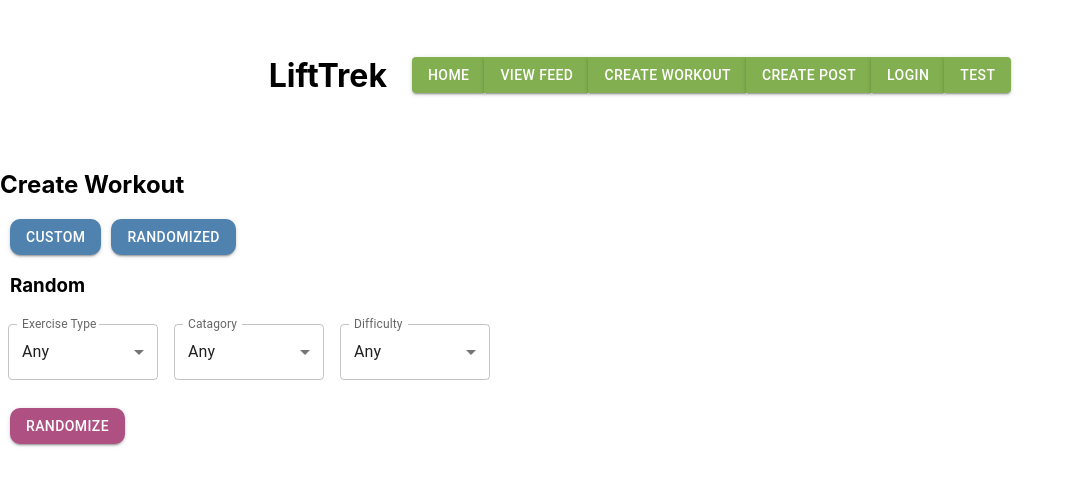
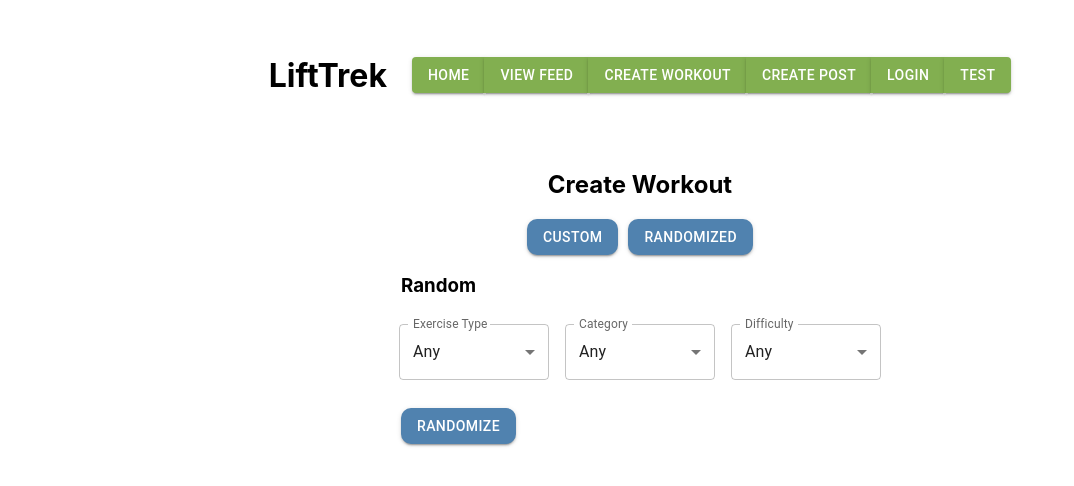
Before and after one commit to andrewcapro/CS554_Final_Project, a React (Create React App) app in the folder lifttrek/: page /createworkout in a window 1280 px wide. Both pictures are taken after a click on the button "RANDOMIZED". Shown: the top 486 px of the page, without its empty margins (0-1074 px from the left). Built offline with nearby package versions, Linux system fonts and the light colour scheme.

Commit message:
change some css to workout creation

```diff
--- a/lifttrek/src/App.css
+++ b/lifttrek/src/App.css
@@ -49,3 +49,9 @@ a:focus { text-decoration: none; color:teal; }
 #navButton {
   background-color: #82AF50;
 }
+
+.createWrapper {
+  display: flex;
+  justify-content: center;
+  align-items: center;
+}
--- a/lifttrek/src/components/CreateWorkout.js
+++ b/lifttrek/src/components/CreateWorkout.js
@@ -9,12 +9,14 @@ function CreateWorkout() {
 
     return (
         <div>
-            <div>
+            <div style={{ display: 'flex', flexDirection: 'column', alignItems: 'center' }} className='createWrapper'>
                 <h2>Create Workout</h2>
-                <Button style={{ marginLeft: '10px' }} onClick={() => {setType('custom')}} variant='contained' id='blueButton'>Custom</Button>
-                <Button style={{ marginLeft: '10px' }} onClick={() => {setType('random')}} variant='contained' id='blueButton'>Randomized</Button>
+                <div style={{ display: 'flex', justifyContent: 'center' }}>
+                    <Button onClick={() => {setType('custom')}} variant='contained' id='blueButton'>Custom</Button>
+                    <Button style={{ marginLeft: '10px' }} onClick={() => {setType('random')}} variant='contained' id='blueButton'>Randomized</Button>
+                </div>
             </div>
-            <div>
+            <div className='createWrapper'>
                 {type === 'custom'
                 ?   <Custom />
                 :   <></>
--- a/lifttrek/src/components/workoutforms/Random.js
+++ b/lifttrek/src/components/workoutforms/Random.js
@@ -1,57 +1,90 @@
-import React from 'react'
-import { FormControl, MenuItem, InputLabel, Select, Button } from '@mui/material'
+import React, { useState } from 'react';
+import {
+  FormControl,
+  MenuItem,
+  InputLabel,
+  Select,
+  Button
+} from '@mui/material';
 
 function Random() {
+  const [selectedOptions, setSelectedOptions] = useState({
+    exerciseType: 'any',
+    category: 'any',
+    difficulty: 'any'
+  });
+
+  const handleChange = (event) => {
+    setSelectedOptions({
+      ...selectedOptions,
+      [event.target.name]: event.target.value
+    });
+  };
+
+  const handleRandomize = () => {
+    console.log(selectedOptions); // or do whatever you need to do with the selected options
+  };
+
   return (
     <div>
-      <h3 style={{marginLeft: '10px'}}>Random</h3>
+      <h3 style={{ marginLeft: '10px' }}>Random</h3>
       <FormControl sx={{ m: 1, minWidth: 150 }}>
-        <InputLabel id="demo-simple-select-label">Exercise Type</InputLabel>
+        <InputLabel id="exerciseType-label">Exercise Type</InputLabel>
         <Select
-          value='any'
-          label="exerciseType"
-          // onChange={handleChange}
+          name="exerciseType"
+          value={selectedOptions.exerciseType}
+          label="exerciseType" id="exerciseType-select"
+          onChange={handleChange}
         >
-          <MenuItem value='any'>Any</MenuItem>
-          <MenuItem value='powerlifting'>Powerlifting</MenuItem>
-          <MenuItem value='strength'>Strength</MenuItem>
-          <MenuItem value='olyimpic_weightlifting'>Olyimpic Weightlifting</MenuItem>
-          <MenuItem value='strongmna'>Strongman</MenuItem>
+          <MenuItem value="any">Any</MenuItem>
+          <MenuItem value="powerlifting">Powerlifting</MenuItem>
+          <MenuItem value="strength">Strength</MenuItem>
+          <MenuItem value="olympic_weightlifting">Olympic Weightlifting</MenuItem>
+          <MenuItem value="strongman">Strongman</MenuItem>
         </Select>
       </FormControl>
       <FormControl sx={{ m: 1, minWidth: 150 }}>
-        <InputLabel id="demo-simple-select-label">Catagory</InputLabel>
+        <InputLabel id="category-label">Category</InputLabel>
         <Select
-          value='any'
-          label="Catagory"
-          // onChange={handleChange}
+          name="category"
+          value={selectedOptions.category}
+          label="category" id="catagory"
+          onChange={handleChange}
         >
-          <MenuItem value='any'>Any</MenuItem>
-          <MenuItem value='push'>Push</MenuItem>
-          <MenuItem value='pull'>Pull</MenuItem>
-          <MenuItem value='legs'>Legs</MenuItem>
-          <MenuItem value='upper'>Upper</MenuItem>
-          <MenuItem value='lower'>Lower</MenuItem>
+          <MenuItem value="any">Any</MenuItem>
+          <MenuItem value="push">Push</MenuItem>
+          <MenuItem value="pull">Pull</MenuItem>
+          <MenuItem value="legs">Legs</MenuItem>
+          <MenuItem value="upper">Upper</MenuItem>
+          <MenuItem value="lower">Lower</MenuItem>
         </Select>
       </FormControl>
       <FormControl sx={{ m: 1, minWidth: 150 }}>
-        <InputLabel>Difficulty</InputLabel>
+        <InputLabel id="difficulty-label">Difficulty</InputLabel>
         <Select
-          value='any'
-          label="Difficulty"
-          // onChange={handleChange}
+          name="difficulty"
+          value={selectedOptions.difficulty}
+          label="difficulty" id="difficulty"
+          onChange={handleChange}
         >
-          <MenuItem value='any'>Any</MenuItem>
-          <MenuItem value='beginner'>Beginner</MenuItem>
-          <MenuItem value='intermediate'>Intermediate</MenuItem>
-          <MenuItem value='expert'>Expert</MenuItem>
+          <MenuItem value="any">Any</MenuItem>
+          <MenuItem value="beginner">Beginner</MenuItem>
+          <MenuItem value="intermediate">Intermediate</MenuItem>
+          <MenuItem value="expert">Expert</MenuItem>
         </Select>
       </FormControl>
-      <br/>
-      <br/>
-      <Button style={{marginLeft: '10px'}} id='submitButton' variant='contained'>Randomize</Button>
+      <br />
+      <br />
+      <Button
+        style={{ marginLeft: '10px' }}
+        variant="contained"
+        onClick={handleRandomize}
+        id="blueButton"
+      >
+        Randomize
+      </Button>
     </div>
-  )
+  );
 }
 
-export default Random
+export default Random;
```
